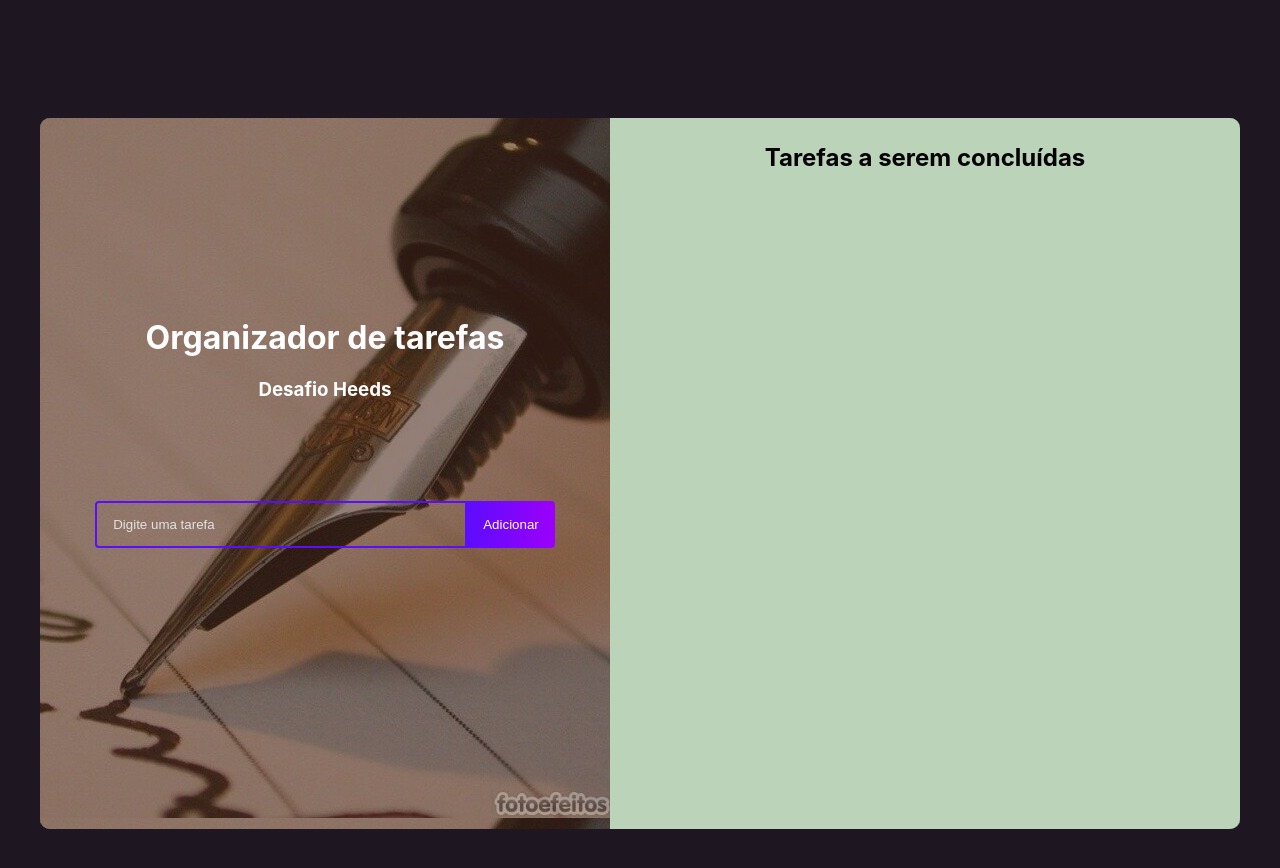
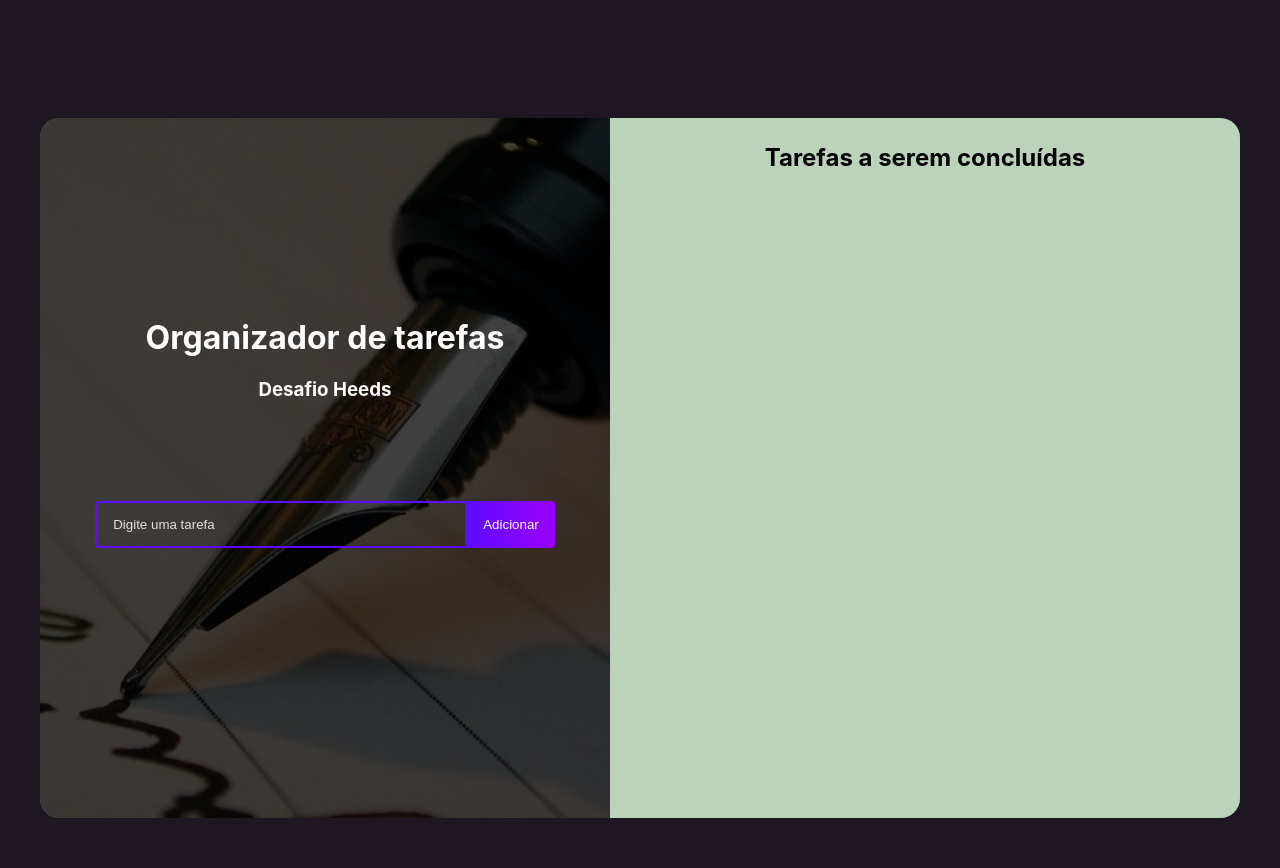
Before and after one commit to wilembergson/desafio-estagio-ts, a React (Create React App) app: page / in a window 1280 px wide. Shown: the top 868 px of the page. Built offline with nearby package versions, Linux system fonts and the light colour scheme.

Commit message:
Imagem de fundo ajustada

```diff
--- a/src/App.css
+++ b/src/App.css
@@ -6,6 +6,6 @@
     background: #edeef3;
     text-align: center;
     margin: 118px auto;
-    border-radius: 10px;
+    border-radius: 20px;
     overflow: hidden;
 }
--- a/src/components/inicial/Inicial.css
+++ b/src/components/inicial/Inicial.css
@@ -1,25 +1,25 @@
 .inicial{
     display: flex;
-    min-height: 700px;
+    min-height: 650px;
     width: 100%;
     background: rgb(49, 46, 46);
     overflow: hidden;
 }
 
 .lado-esquerdo{
-    background-image: url('../../img/fundo2.jpg');
-    min-height: 700px;
+    background-image: url('../../img/Fundo.jpg');
+    min-height: 690px;
     width: 50%;
 
 }
 
 
 .lado-direito{
-    min-height: 700px;
+    min-height: 690px;
     width: 50%;
     background: rgb(187, 211, 185);
     overflow-y: scroll;
-    height: 701px;
+    height: 650px;
     padding: 5px 30px;
 }
 
```
Also changed, not shown: src/img/Fundo.jpg (added), src/img/Fundo2.jpg (added).
